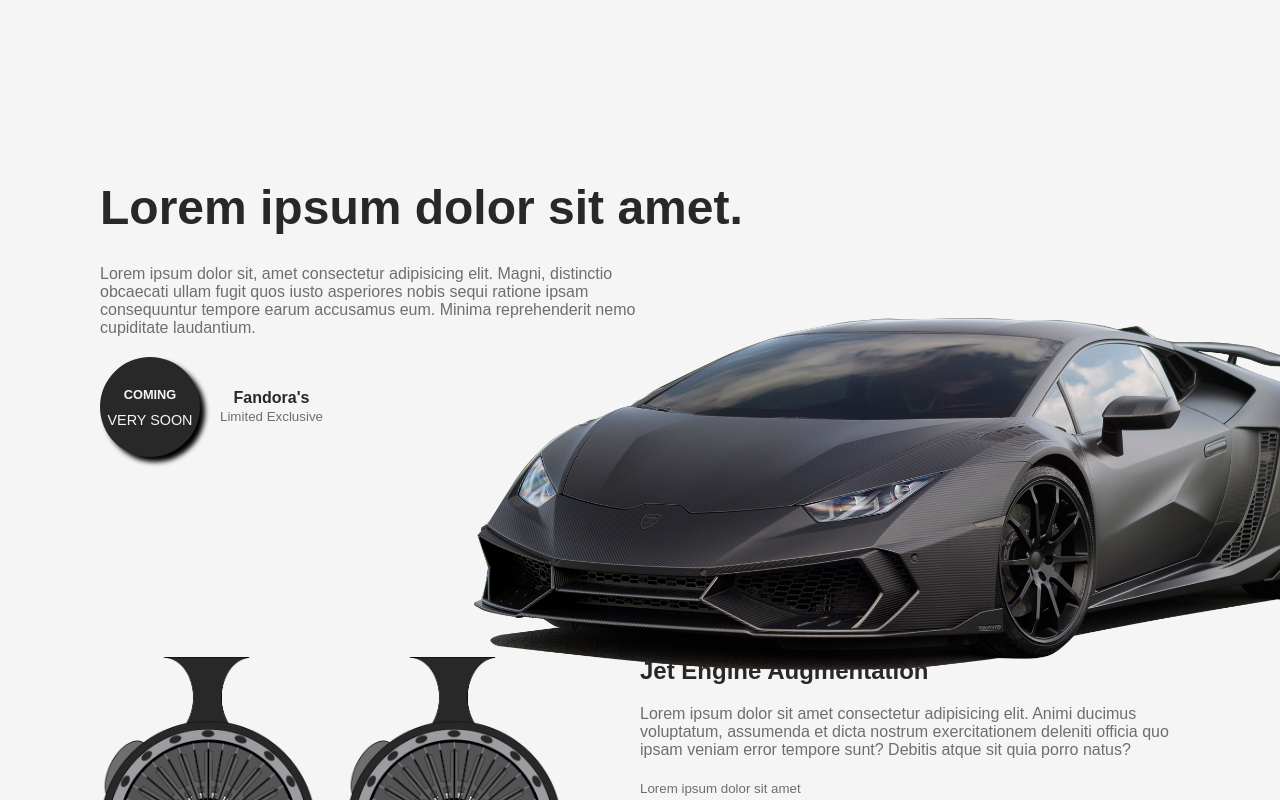
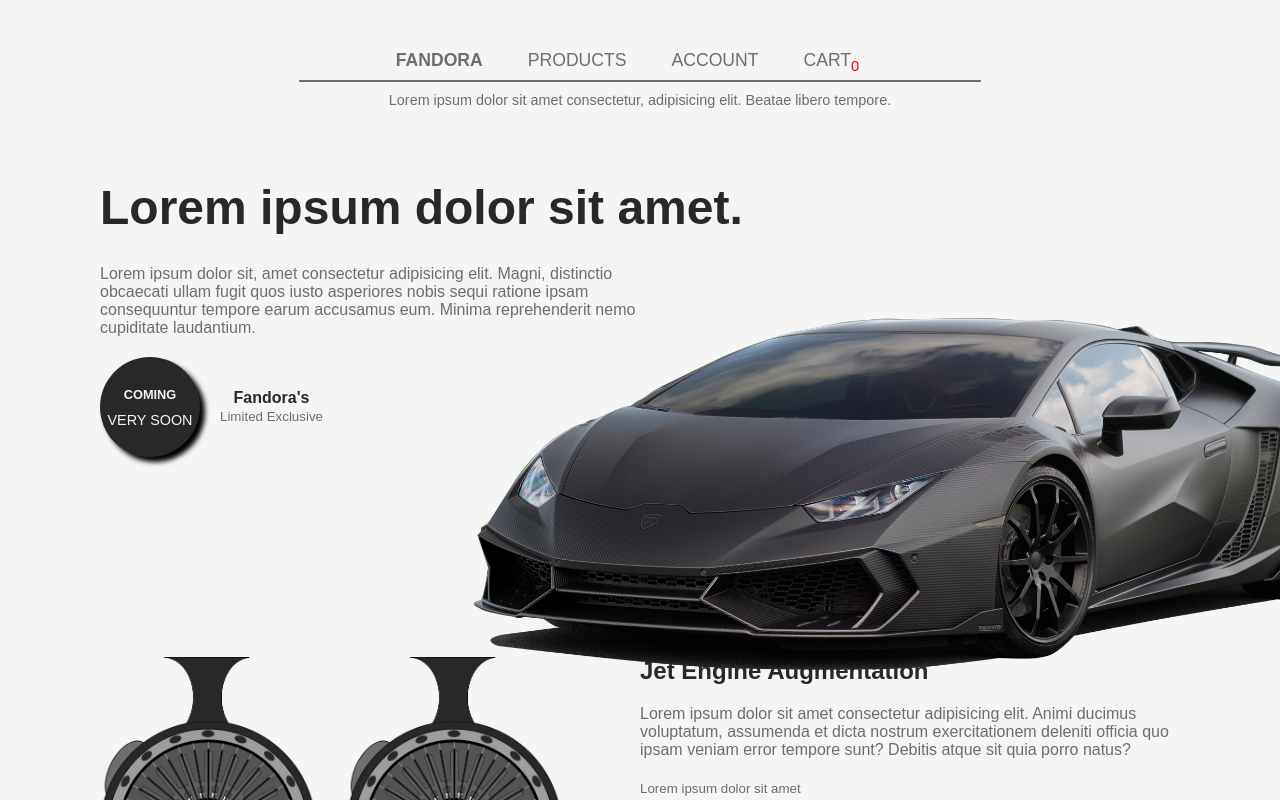
Before and after one commit to Robby-Codes/Fandora, a React (Create React App) app in the folder fandora/: page / in a window 1280 px wide. Shown: the top 800 px of the page. Built offline with nearby package versions, Linux system fonts and the light colour scheme.

Commit message:
Animations or homepage

```diff
--- a/fandora/src/App.js
+++ b/fandora/src/App.js
@@ -4,9 +4,11 @@ import Home from "./home";
 
 function App() {
   return (
-    <Switch>
-      <Route path="/" exact component={Home} />
-    </Switch>
+    <>
+      <Switch>
+        <Route path="/" exact component={Home} />
+      </Switch>
+    </>
   );
 }
 
--- a/fandora/src/home/home.css
+++ b/fandora/src/home/home.css
@@ -33,6 +33,69 @@ body {
   background: #282828;
   border-radius: 6px;
   border: #282828 1px solid;
+}
+
+/* Navigation */
+
+#navigation {
+  width: 60%;
+  padding: 10px 0 10px 0;
+  border: 5px solid transparent;
+  border-radius: 50px;
+  margin-top: 30px;
+  margin-right: 20%;
+  margin-left: 20%;
+  position: fixed;
+  display: flex;
+  flex-direction: column;
+  align-items: center;
+  z-index: 99;
+}
+
+.nav-btn-container {
+  display: flex;
+}
+
+.nav-buttons,
+.nav-home {
+  cursor: pointer;
+  font-size: 1.1em;
+  font-weight: normal;
+  color: #6e6e6e;
+  margin-right: 25px;
+}
+
+.nav-home {
+  font-weight: bold;
+}
+
+#navigation h1 {
+  height: 30px;
+  padding: 3px 8px 2px 8px;
+  border: 2px solid transparent;
+  border-radius: 100px;
+  background-color: transparent;
+  margin-bottom: 5px;
+}
+
+#navigation a {
+  text-decoration: none;
+}
+
+.nav-buttons sub {
+  color: red;
+}
+
+.nav-line {
+  height: 2px;
+  width: 90%;
+  background-color: #6e6e6e;
+  margin-bottom: 10px;
+}
+
+.message {
+  color: #6e6e6e;
+  font-size: 0.9em;
 }
 
 /* Introduction Section */
--- /dev/null
+++ b/fandora/src/home/homeanimations.js
@@ -0,0 +1,54 @@
+/* NAVIGATION BAR ANIMATION ON SCROLL */
+
+const mark = document.getElementsByClassName("intro-review");
+
+navScroll(mark);
+
+function navScroll(element) {
+  var windowHeight = window.innerHeight;
+  var windowWidth = window.innerWidth;
+  if (windowWidth > 840) {
+    window.addEventListener("scroll", () => {
+      for (var x = 0; x < element.length; x++) {
+        var elem = element[x];
+        var position = element[x].getBoundingClientRect().top;
+        if (position - windowHeight <= 0) {
+          const nav = document.getElementById("navigation");
+          nav.style.transition = "all 0.5s";
+          nav.style.backgroundColor = "#f5f5f5";
+          nav.style.border = "5px solid #282828";
+        } else if (position - windowHeight > 0) {
+          const nav = document.getElementById("navigation");
+          nav.style.transition = "all 0.5s";
+          nav.style.backgroundColor = "transparent";
+          nav.style.borderColor = "transparent";
+        }
+      }
+    });
+  }
+}
+
+/* CAR IMAGE ANIMATION ON SCROLL */
+
+const carPic1 = document.getElementsByClassName("car-pic");
+
+carScroll(carPic1);
+
+function carScroll(element) {
+  var windowHeight = window.innerHeight;
+  window.addEventListener("scroll", () => {
+    for (var x = 0; x < element.length; x++) {
+      var elem = element[x];
+      var position = element[x].getBoundingClientRect().top;
+      if (position - windowHeight <= 0) {
+        elem.style.transition = "all 2s";
+        elem.style.transform = "translate(0px)";
+        elem.style.opacity = "1";
+      } else if (position - windowHeight > 0) {
+        elem.style.transition = "all 0.5s";
+        elem.style.transform = "translate(50px)";
+        elem.style.opacity = "0";
+      }
+    }
+  });
+}
--- a/fandora/src/home/index.js
+++ b/fandora/src/home/index.js
@@ -1,5 +1,6 @@
 import React from "react";
 import { Link } from "react-router-dom";
+import "./homeanimations";
 import mcar from "../assets/im1.png";
 import jet from "../assets/jet1.png";
 import star from "../assets/star.png";
@@ -20,6 +21,7 @@ import "./home.css";
 const Home = () => {
   return (
     <>
+      <NavBar />
       <IntroSection />
       <ProductSection />
       <Footer />
@@ -27,7 +29,45 @@ const Home = () => {
   );
 };
 
+const NavBar = () => {
+  const productClick = () => {
+    document
+      .getElementById("product-section")
+      .scrollIntoView({ behavior: "smooth" });
+  };
+  return (
+    <nav id="navigation">
+      <div className="nav-btn-container">
+        <Link to="/">
+          <h1 className="nav-home">FANDORA</h1>
+        </Link>
+        <Link to="/" className="product-link" onClick={() => productClick()}>
+          <h1 className="nav-buttons">PRODUCTS</h1>
+        </Link>
+        <Link to="/">
+          <h1 className="nav-buttons">ACCOUNT</h1>
+        </Link>
+        <Link to="/">
+          <h1 className="nav-buttons">
+            CART<sub>0</sub>
+          </h1>
+        </Link>
+      </div>
+      <div className="nav-line"></div>
+      <div className="message">
+        Lorem ipsum dolor sit amet consectetur, adipisicing elit. Beatae libero
+        tempore.
+      </div>
+    </nav>
+  );
+};
+
 const IntroSection = () => {
+  const introButtonClick = () => {
+    document
+      .getElementById("product-section")
+      .scrollIntoView({ behavior: "smooth" });
+  };
   return (
     <>
       <section id="intro-section">
@@ -96,7 +136,10 @@ const IntroSection = () => {
               <h1>
                 <em>"This is an awesome quote!"</em>
               </h1>
-              <button className="intro-button">
+              <button
+                className="intro-button"
+                onClick={() => introButtonClick()}
+              >
                 <img src={down_arrow} />
               </button>
             </div>
@@ -198,9 +241,9 @@ const Footer = () => {
   return (
     <>
       <footer>
-        <div class="footer-container">
-          <div class="footer-line"></div>
-          <div class="footer-links">
+        <div className="footer-container">
+          <div className="footer-line"></div>
+          <div className="footer-links">
             <Link>Fandora</Link>
             <Link>News</Link>
             <Link>Support</Link>
@@ -209,7 +252,7 @@ const Footer = () => {
             <Link>Media</Link>
             <Link>contact</Link>
           </div>
-          <div class="other-links">
+          <div className="other-links">
             <small>
               <span>Site Created By: Roberto Guerra</span>
             </small>
@@ -223,7 +266,7 @@ const Footer = () => {
               <Link>Amet</Link>
             </small>
           </div>
-          <div class="footer-images">
+          <div className="footer-images">
             <img src={mc} />
             <img src={visa} />
           </div>
```
Also changed, not shown: fandora/src/reference/js/main.js (+25 -23 lines).
